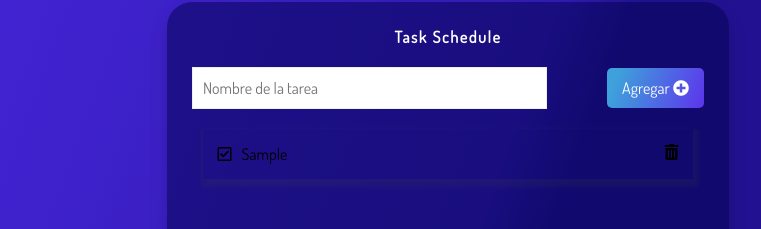
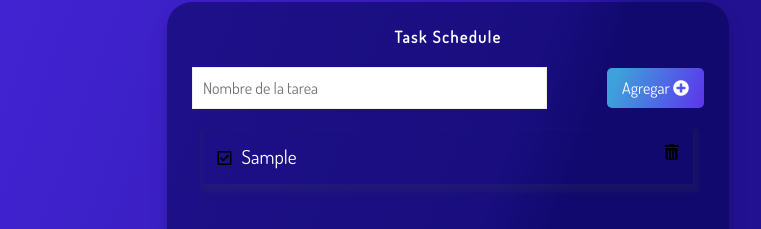
Before and after one commit to PedroLuis-ElLargo/Todo-App, a plain HTML site: page index.html in a window 1280 px wide. Both pictures are taken after typing "Sample" into the empty fields and a click on the button "Agregar". Shown: the part 85-314 px from the top of the page, without its empty margins (192-953 px from the left). Drawn offline with Linux system fonts and the light colour scheme.

Commit message:
Modificando el App

```diff
--- a/styles.css
+++ b/styles.css
@@ -96,6 +96,10 @@ form {
   padding: 10px;
 }
 
+span{
+  color: #fff;
+  font-size: 1.2rem;
+}
 .icon {
   cursor: pointer;
 }
```
